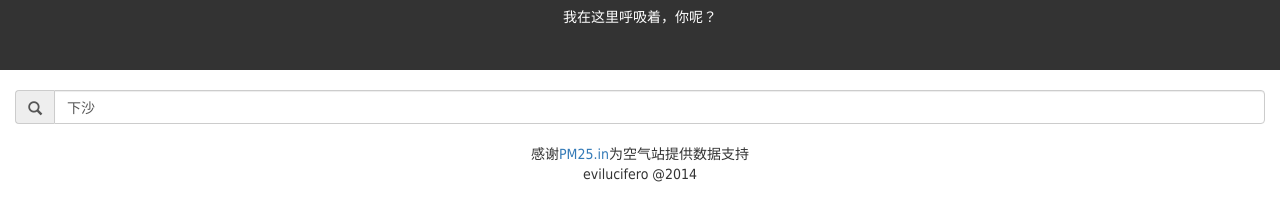
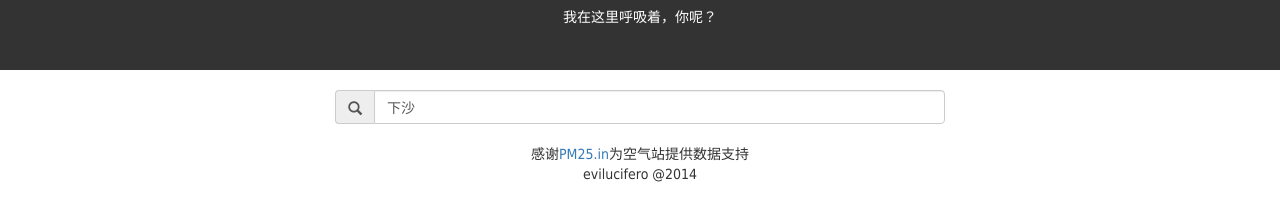
Before and after one commit to evilucifero/aqi, a plain HTML site: page index.html in a window 1280 px wide. Shown: the part 180-400 px from the top of the page. Drawn offline with Linux system fonts and the light colour scheme; no server answers.

Commit message:
change the width of main body to upgrade the user experience under medium and large screen

```diff
--- a/index.html
+++ b/index.html
@@ -39,7 +39,7 @@
 		<p class="text-center maintitle"><strong>路齐菲罗空气站</strong></p>
 		<p class="text-center subtitle">我在这里呼吸着，你呢？</p>
 	</div>
-	<div class="col-md-12" ng-controller="AqiCtrl">
+	<div class="col-md-offset-3 col-md-6" ng-controller="AqiCtrl">
 		<br>
 		<div class="input-group">
 			<span class="input-group-addon">
@@ -71,11 +71,11 @@
 			<br>
 			<p>数据时间：<strong>{{aqi.time_point}}</strong></p>
 		</alert>
-	</div>
-	<div class="text-center">
-		感谢<a href="http://www.pm25.in/" target="_blank">PM25.in</a>为空气站提供数据支持
-		<br>
-		evilucifero @2014
+        <div class="text-center">
+            感谢<a href="http://www.pm25.in/" target="_blank">PM25.in</a>为空气站提供数据支持
+            <br>
+            evilucifero @2014
+        </div>
 	</div>
 </body>
 </html>
```
